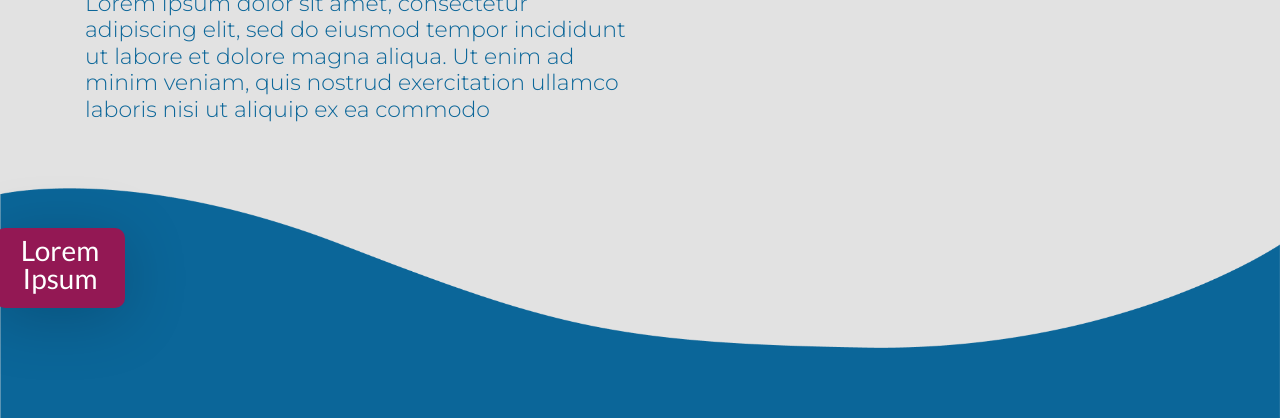
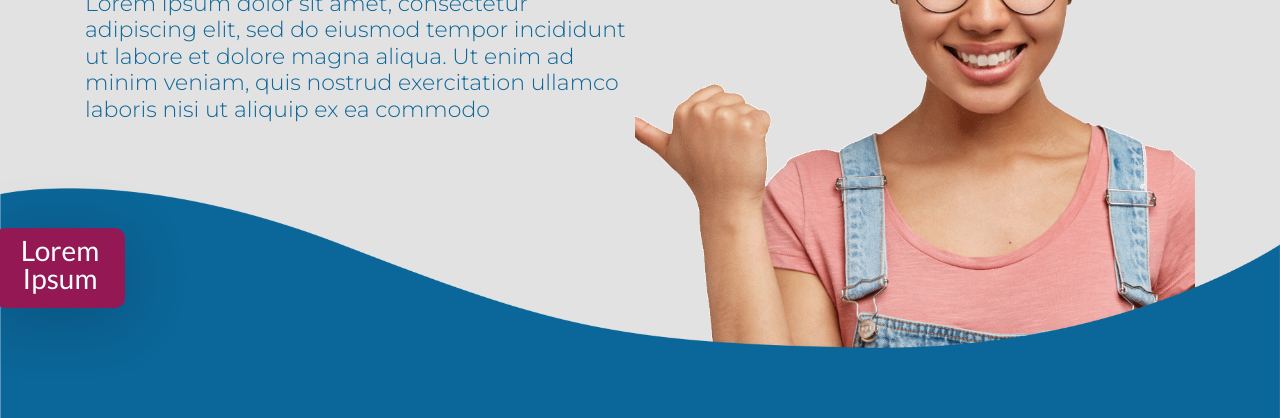
Before and after one commit to mateuszao/theme-inpx, a plain HTML site: page index.html in a window 1280 px wide. Shown: the part 382-800 px from the top of the page. Drawn offline with Linux system fonts and the light colour scheme; the site is published under a folder, as on GitHub Pages, so addresses that start at the root find nothing.

```diff
--- a/index.html
+++ b/index.html
@@ -40,7 +40,7 @@
 			</div>
 
 			<div class="home-grid-2">
-				<img src="/img/home-img-02-menina.png" alt="">
+				<img src="img/home-img-02-menina.png" alt="">
 			</div>
 		</div>
 
```
